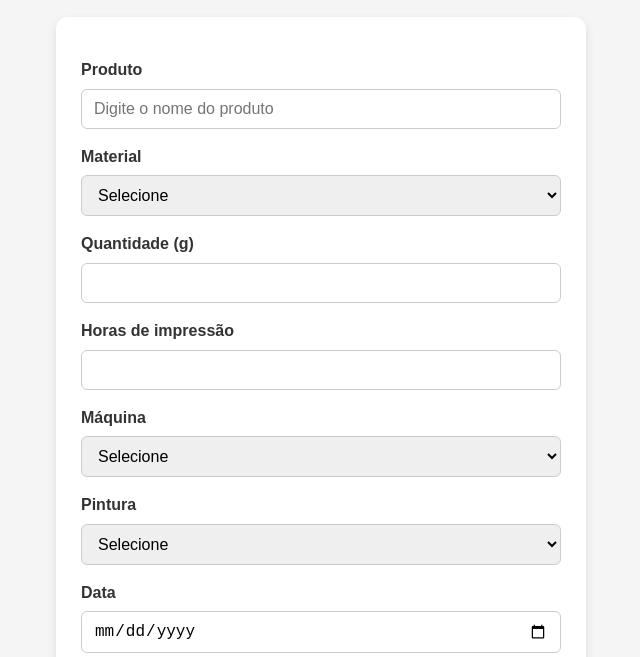
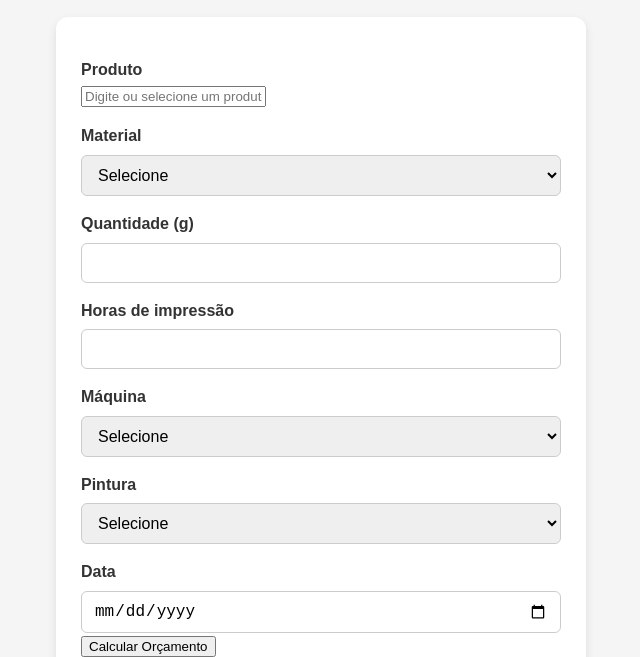
Before and after one commit to willianmolari/MolariWillian, a plain HTML site: page index.html in a window 1280 px wide. Shown: the part 143-800 px from the top of the page, without its empty margins (319-959 px from the left). Drawn offline with Linux system fonts and the light colour scheme.

Commit message:
Update index.html

```diff
--- a/index.html
+++ b/index.html
@@ -22,7 +22,8 @@
   <div class="container">
 
     <label for="produto">Produto</label>
-    <input type="text" id="produto" placeholder="Digite o nome do produto" />
+    <input list="produtos" id="produto" placeholder="Digite ou selecione um produto" />
+    <datalist id="produtos"></datalist>
 
     <label for="material">Material</label>
     <select id="material">
@@ -54,7 +55,7 @@
     <label for="dataVenda">Data</label>
     <input type="date" id="dataVenda" />
 
-    <button id="btnEnviar">Calcular Orçamento</button>
+    <button id="btnCalcular">Calcular Orçamento</button>
     <button id="btnRegistrarVenda">Registrar Venda</button>
 
     <div class="result" id="resultado">
```
